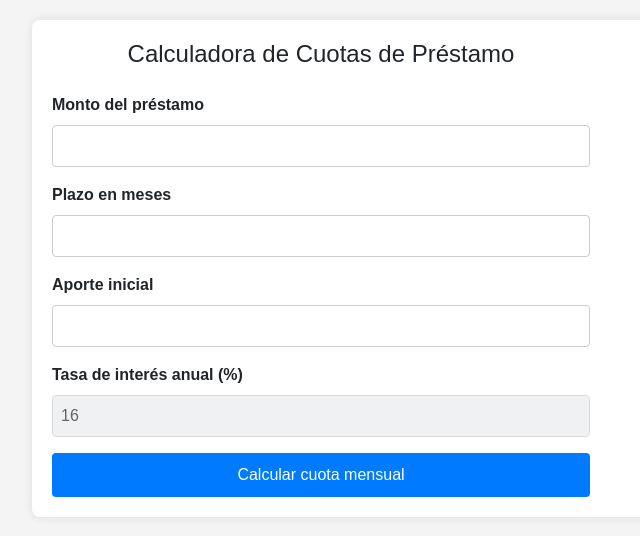
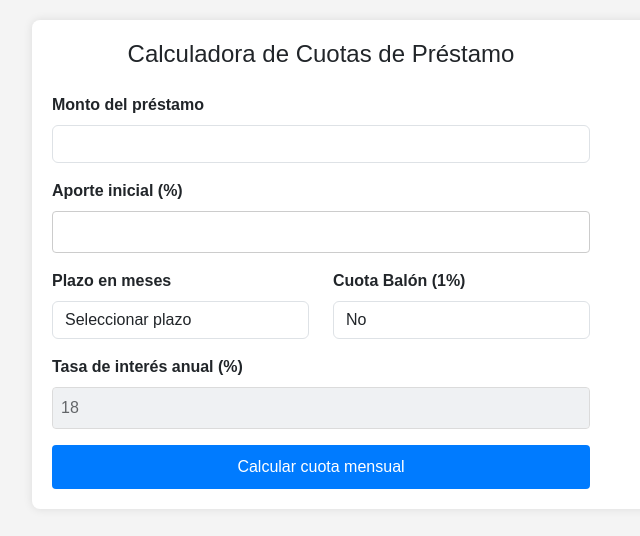
Before and after one commit to ecusi16/Public_CalculadoraCuotas, a Flask app: page / in a window 1280 px wide. Shown: the top 536 px of the page, without its empty margins (38-678 px from the left). Run offline with Flask 3, Linux system fonts and the light colour scheme; some libraries are stand-ins or nearby versions.

Commit message:
Update template

```diff
--- a/templates/index.html
+++ b/templates/index.html
@@ -118,6 +118,7 @@
     </style>
     <!-- Incluir html2pdf.js -->
     <script src="https://cdnjs.cloudflare.com/ajax/libs/html2pdf.js/0.9.2/html2pdf.bundle.min.js"></script>
+    <script src="https://cdnjs.cloudflare.com/ajax/libs/jquery/3.5.1/jquery.min.js"></script>
 </head>
 <body>
     <div class="container">
@@ -136,19 +137,37 @@
                     {% endwith %}
                     <div class="mb-3">
                         <label for="monto" class="form-label">Monto del préstamo</label>
-                        <input type="number" id="monto" name="monto" class="form-control" step="1" value="{{ monto or '' }}" required>
+                        <input type="text" id="monto" name="monto" class="form-control" step="1" value="{{ monto or '' }}" required>
                     </div>
                     <div class="mb-3">
-                        <label for="plazo" class="form-label">Plazo en meses</label>
-                        <input type="number" id="plazo" name="plazo" class="form-control" step="6" value="{{ plazo or '' }}" required>
+                        <label for="aporte_inicial" class="form-label">Aporte inicial (%)</label>
+                        <input type="number" id="aporte_inicial" name="aporte_inicial" class="form-control" step="1" value="{{ aporte_inicial or '' }}" required>
                     </div>
-                    <div class="mb-3">
-                        <label for="aporte_inicial" class="form-label">Aporte inicial</label>
-                        <input type="number" id="aporte_inicial" name="aporte_inicial" class="form-control" step="1" value="{{ aporte_inicial or '' }}" required>
+                    <div class="row">
+                        <div class="col-md-6 mb-3">
+                            <label for="plazo" class="form-label">Plazo en meses</label>
+                            <select id="plazo" name="plazo" class="form-control" required>
+                                <option value="" disabled {% if not plazo %}selected{% endif %}>Seleccionar plazo</option>
+                                <option value="6" {% if plazo == 6 %}selected{% endif %}>6 meses</option>
+                                <option value="12" {% if plazo == 12 %}selected{% endif %}>12 meses</option>
+                                <option value="24" {% if plazo == 24 %}selected{% endif %}>24 meses</option>
+                                <option value="36" {% if plazo == 36 %}selected{% endif %}>36 meses</option>
+                                <option value="48" {% if plazo == 48 %}selected{% endif %}>48 meses</option>
+                                <option value="60" {% if plazo == 60 %}selected{% endif %}>60 meses</option>
+                            </select>
+                        </div>
+
+                        <div class="col-md-6 mb-3">
+                            <label for="cuota_balon" class="form-label">Cuota Balón (1%)</label>
+                            <select id="cuota_balon" name="cuota_balon" class="form-control" required>
+                                <option value="NO" {% if cuota_balon == False %}selected{% endif %}>No</option>
+                                <option value="SI" {% if cuota_balon == True %}selected{% endif %}>Sí</option>
+                            </select>
+                        </div>
                     </div>
                     <div class="mb-3">
                         <label for="tasa_interes" class="form-label">Tasa de interés anual (%)</label>
-                        <input type="number" id="tasa_interes" name="tasa_interes" class="form-control" value="16" readonly>
+                        <input type="number" id="tasa_interes" name="tasa_interes" class="form-control" value="18" readonly>
                     </div>
                     <input type="submit" value="Calcular cuota mensual" class="btn btn-primary">
                 </form>
@@ -161,20 +180,70 @@
                     <button class="btn btn-light" onclick="downloadPDF()">Descargar PDF</button>
                     <div class="callout callout-primary" id="resultado">
                     <p>Fecha de cálculo: {{ fecha_calculo }}</p>
-                    <h5>La cuota mensual total es: ${{ cuota_mensual }}</h5>
+                    <h5>La cuota mensual total es: ${{ '{:,.2f}'.format(cuota_mensual) }}</h5>
                     <details>
                         <summary>Detalles de la cuota</summary>
-                        <p>Cuota k+i: ${{ detalles['Cuota k+i'] }}</p>
-                        <p>Costo Adm.: ${{ detalles['Costo Adm.'] }}</p>
-                        <p>Cuota Balon: ${{ detalles['Cuota Balon'] }}</p>
+
+                        <table class="table">
+                            <thead>
+                                <tr>
+                                    <th>Concepto</th>
+                                    <th>Valor</th>
+                                </tr>
+                            </thead>
+                            <tbody>
+                                <tr>
+                                    <td>Cuota k+i</td>
+                                    <td>${{ '{:,.2f}'.format(detalles['Cuota k+i']) }}</td>
+                                </tr>
+                                <tr>
+                                    <td>Costo Adm.</td>
+                                    <td>${{ '{:,.2f}'.format(detalles['Costo Adm.']) }}</td>
+                                </tr>
+                                <tr>
+                                    <td>Cuota Balon</td>
+                                    <td>${{ '{:,.2f}'.format(detalles['Cuota Balon']) }}</td>
+                                </tr>
+                            </tbody>
+                        </table>
                     </details>
 
                     <details>
                         <summary>Detalles del préstamo</summary>
-                        <p>Monto del préstamo: ${{ monto }}</p>
-                        <p>Plazo en meses: {{ plazo }}</p>
-                        <p>Aporte inicial: ${{ aporte_inicial }}</p>
-                        <p>Tasa de interés anual (%): {{ tasa_interes }}</p>
+                        <table class="table">
+                        <thead>
+                            <tr>
+                                <th>Concepto</th>
+                                <th>Valor</th>
+                            </tr>
+                        </thead>
+                        <tbody>
+                            <tr>
+                                <td>Monto del préstamo</td>
+                                <td>${{ '{:,.2f}'.format(monto) }}</td>
+                            </tr>
+                            <tr>
+                                <td>Plazo en meses</td>
+                                <td>{{ plazo }} meses</td>
+                            </tr>
+                            <tr>
+                                <td>Aporte inicial (%)</td>
+                                <td>{{ '{:,.2f}'.format(aporte_inicial) }}</td>
+                            </tr>
+                            <tr>
+                                <td>Aplica cuota Balón</td>
+                                <td>{{ 'Sí' if cuota_balon else 'No' }}</td>
+                            </tr>
+                            <tr>
+                                <td>Tasa de interés anual (%)</td>
+                                <td>{{ tasa_interes }}</td>
+                            </tr>
+                            <tr>
+                                <td>Seguro (%)</td>
+                                <td>0.75 </td>
+                            </tr>
+                        </tbody>
+                    </table>
                     </details>
                 </div>
 
@@ -185,6 +254,35 @@
         <div id="notification">Texto copiado al portapapeles</div>
     </div>
     <script>
+        document.addEventListener('DOMContentLoaded', (event) => {
+            const aporteInicialInput = document.getElementById('aporte_inicial');
+
+            aporteInicialInput.addEventListener('input', (e) => {
+                let value = parseFloat(e.target.value);
+                if (value < 0) e.target.value = 0;
+                if (value > 100) e.target.value = 100;
+            });
+
+            const montoInput = document.getElementById('monto');
+            montoInput.addEventListener('blur', (e) => {
+                let value = parseFloat(e.target.value.replace(/,/g, ''));
+                if (!isNaN(value)) {
+                    e.target.value = value.toLocaleString('en-US', { minimumFractionDigits: 2, maximumFractionDigits: 2 });
+                }
+            });
+            montoInput.addEventListener('focus', (e) => {
+                let value = parseFloat(e.target.value.replace(/,/g, ''));
+                if (!isNaN(value)) {
+                    e.target.value = value;
+                }
+            });
+
+            montoInput.addEventListener('input', (e) => {
+                let value = e.target.value.replace(/[^0-9.]/g, '');
+                e.target.value = value;
+            });
+        });
+
         function copiarTexto() {
             // Expandir todos los elementos <details>
                 document.querySelectorAll("details").forEach((detail) => {
```
